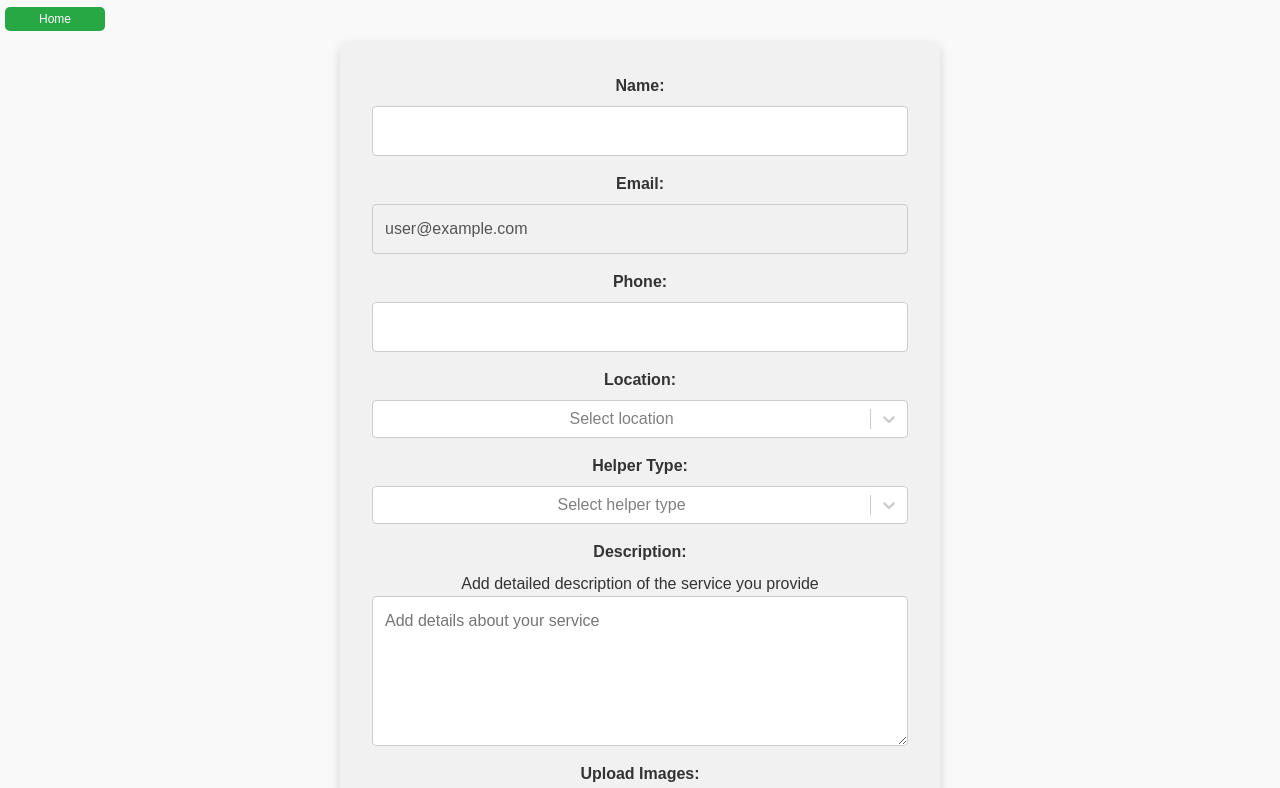
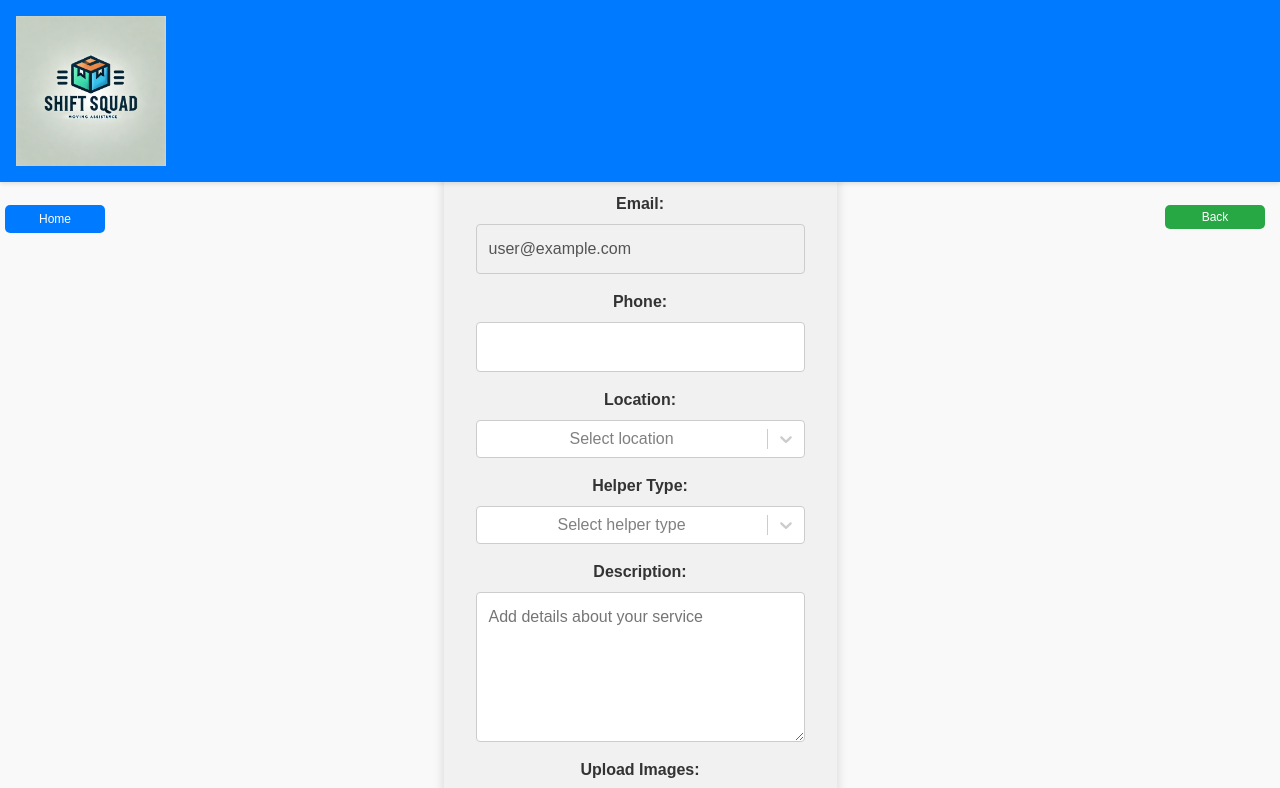
Before and after one commit to Product-Design-Implementation-Group-4/User_Application_Frontend, a React app: page /submit-form in a window 1280 px wide. Shown: the top 788 px of the page. Built offline with nearby package versions, Linux system fonts and the light colour scheme; no server answers; sample sign-in values are in the browser's storage; the HTML template or start-up script is replaced by a standard one.

Commit message:
proper route created for profile,submit form, profile edit and job page, nav bar added to job page

```diff
--- a/src/components/jobs.jsx
+++ b/src/components/jobs.jsx
@@ -1,9 +1,11 @@
 import React, { useEffect, useState } from "react";
 import { getFirestore, collection, query, orderBy, limit, startAfter, getDocs } from "firebase/firestore";
+import { useNavigate } from "react-router-dom";
 import NavbarHome from "../components/NavbarHome";
 import "./Jobs.css";
 
 function Jobs() {
+  const navigate = useNavigate();
   const [jobs, setJobs] = useState([]);
   const [lastVisible, setLastVisible] = useState(null);
   const [loading, setLoading] = useState(false);
@@ -47,6 +49,28 @@ function Jobs() {
   return (
     <div>
       <NavbarHome />
+      <div>
+  <button
+    onClick={() => navigate(-1)}
+    className="back-button"
+    style={{
+      position: "fixed", // Corrected syntax for position
+      top: "200px", // Distance from the top
+      right: "5px", // Distance from the right
+      padding: "5px 5px", // Padding for the button
+      fontSize: "12px", // Font size for text
+      backgroundColor: "#007bff", // Button background color
+      color: "white", // Text color
+      border: "none", // Remove border
+      borderRadius: "5px", // Rounded corners
+      cursor: "pointer", // Pointer cursor for better UX
+      width: "100px", // Button width
+      height: "auto", // Auto height to fit content
+    }}
+  >
+    Back
+  </button>
+</div>
       <div className="jobs-container">
         <h1>Job Listings</h1>
         <div className="jobs-grid">
--- a/src/components/profile.jsx
+++ b/src/components/profile.jsx
@@ -123,6 +123,28 @@ function Profile() {
   return (
     <div className="app-container">
       <Navbar userDetails={userDetails} handleLogout={handleLogout} handleDeleteAccount={handleDeleteAccount} />
+      <div>
+  <button
+    onClick={() => navigate(-1)}
+    className="back-button"
+    style={{
+      position: "fixed", // Corrected syntax for position
+      top: "200px", // Distance from the top
+      right: "5px", // Distance from the right
+      padding: "5px 5px", // Padding for the button
+      fontSize: "12px", // Font size for text
+      backgroundColor: "#007bff", // Button background color
+      color: "white", // Text color
+      border: "none", // Remove border
+      borderRadius: "5px", // Rounded corners
+      cursor: "pointer", // Pointer cursor for better UX
+      width: "100px", // Button width
+      height: "auto", // Auto height to fit content
+    }}
+  >
+    Back
+  </button>
+</div>
       <div className="profile-content">
         <div className="helper-box">
           <h2>Want to be a Helper?</h2>
--- a/src/components/profileEdit.jsx
+++ b/src/components/profileEdit.jsx
@@ -182,26 +182,52 @@ function ProfileEdit() {
     <div>
       <div className="app-container">
         <Navbar />
-        <div><button
-          onClick={() => navigate("/")}
-          className="back-button"
-          style={{
-            position: "absolute",
-            top: "200px",
-            left: "5px",
-            padding: "5px 5px",
-            fontSize: "12px",
-            backgroundColor: "#007bff",
-            color: "white",
-            border: "none",
-            borderRadius: "5px",
-            cursor: "pointer",
-            width: "100px",
-            height: "auto",
-          }}
-        >
-          Home
-        </button></div>
+
+<div>
+  <button
+    onClick={() => navigate("/")}
+    className="home-button"
+    style={{
+      position: "fixed", // Corrected syntax for position
+      top: "200px", // Distance from the top
+      left: "5px", // Distance from the left
+      padding: "5px 5px", // Padding for the button
+      fontSize: "12px", // Font size for text
+      backgroundColor: "#007bff", // Button background color
+      color: "white", // Text color
+      border: "none", // Remove border
+      borderRadius: "5px", // Rounded corners
+      cursor: "pointer", // Pointer cursor for better UX
+      width: "100px", // Button width
+      height: "auto", // Auto height to fit content
+    }}
+  >
+    Home
+  </button>
+</div>
+<div>
+  <button
+    onClick={() => navigate(-1)}
+    className="back-button"
+    style={{
+      position: "fixed", // Corrected syntax for position
+      top: "200px", // Distance from the top
+      right: "5px", // Distance from the right
+      padding: "5px 5px", // Padding for the button
+      fontSize: "12px", // Font size for text
+      backgroundColor: "#007bff", // Button background color
+      color: "white", // Text color
+      border: "none", // Remove border
+      borderRadius: "5px", // Rounded corners
+      cursor: "pointer", // Pointer cursor for better UX
+      width: "100px", // Button width
+      height: "auto", // Auto height to fit content
+    }}
+  >
+    Back
+  </button>
+</div>
+
         <div className="profile-content">
           <div className="profile-section">
             {isEditing ? (
--- a/src/components/submitForm.jsx
+++ b/src/components/submitForm.jsx
@@ -8,6 +8,7 @@ import { v4 as uuidv4 } from "uuid";
 import "../App.css";
 import "../index.css";
 import { useNavigate } from "react-router-dom";
+import Navbar from "./Navbar"; // Assuming you have a Navbar component
 
 function SubmitForm() {
   const [formData, setFormData] = useState({
@@ -18,55 +19,28 @@ function SubmitForm() {
     helperType: "",
     description: "",
   });
-  const navigate = useNavigate();
 
   const [uploadedImages, setUploadedImages] = useState([]);
+  const navigate = useNavigate();
 
   const cityOptions = [
     "Helsinki", "Tampere", "Espoo", "Turku", "Vantaa", "Oulu", "Jyväskylä", "Kuopio",
-    "Lahti", "Kouvola", "Pori", "Joensuu", "Lappeenranta", "Hämeenlinna", "Vaasa",
-    "Seinäjoki", "Rovaniemi", "Mikkeli", "Salo", "Kotka", "Porvoo", "Kokkola",
-    "Lohja", "Hyvinkää", "Kirkkonummi", "Järvenpää", "Rauma", "Tuusula", "Kajaani",
-    "Savonlinna", "Kerava", "Nokia", "Kaarina", "Ylöjärvi", "Kangasala",
-    "Jyväskylän Maalaiskunta", "Riihimäki", "Raseborg", "Imatra", "Sastamala",
-    "Raahe", "Raisio", "Hollola", "Lempäälä", "Tornio", "Siilinjärvi", "Kurikka",
-    "Iisalmi", "Varkaus", "Klaukkala", "Valkeakoski", "Mäntsälä", "Äänekoski",
-    "Hamina", "Kuusankoski", "Korsholm", "Lieto", "Heinola", "Kemi", "Sipoo",
-    "Jämsä", "Jakobstad", "Naantali", "Haukipudas", "Laukaa", "Pirkkala",
-    "Pieksämäki", "Kempele", "Forssa", "Janakkala", "Kauhava", "Orimattila",
-    "Loimaa", "Pielisjärvi", "Uusikaupunki", "Sippola", "Vammala", "Kontiolahti",
-    "Kuusamo", "Pargas", "Ylivieska", "Nastola", "Lapua", "Loviisa", "Kauhajoki",
-    "Kiiminki", "Ulvila", "Ilmajoki", "Kalajoki", "Liperi", "Eura", "Alavus",
-    "Mikkelin Maalaiskunta", "Vehkalahti", "Kankaanpää", "Sääminki", "Mariehamn",
-    "Lieksa", "Valkeala", "Pedersöre", "Nivala", "Nurmo", "Kivistö", "Joutseno",
-    "Paimio", "Sotkamo", "Hämeenkyrö", "Huittinen", "Liminka", "Muurame",
-    "Alajärvi", "Lapinlahti", "Leppävirta", "Saarijärvi", "Ii", "Oulunsalo",
-    "Kitee", "Masku", "Kauniainen", "Eurajoki", "Orivesi", "Närpes", "Hattula",
-    "Keuruu", "Muhos", "Somero", "Halikko", "Karis", "Sodankylä", "Karkkila",
-    "Pöytyä", "Laitila", "Hanko", "Hausjärvi", "Keminmaa", "Elimäki", "Pudasjärvi",
-    "Loppi", "Laihia", "Toijala", "Suomussalmi", "Nurmes", "Jalasjärvi",
-    "Nurmijärvi", "Mynämäki", "Kuhmo", "Oulainen", "Kiuruvesi", "Kokemäki",
-    "Kemijärvi", "Nykarleby", "Rajamäki", "Jämsänkoski", "Tyrvää", "Pyhäselkä",
-    "Ikaalinen", "Outokumpu", "Säkylä", "Suonenjoki", "Virrat", "Inari", "Tyrnävä",
-    "Parkano", "Harjavalta", "Vörå", "Haapajärvi", "Eno", "Vanaja", "Haapavesi",
-    "Jokela", "Pälkäne", "Piikkiö", "Iitti", "Nilsiä", "Kittilä", "Viitasaari",
-    "Kronoby", "Mänttä", "Kristinestad", "Siuntio", "Mäntyharju", "Tammela",
-    "Pieksämäen Maalaiskunta", "Rusko", "Noormarkku", "Ähtäri",
+    // Add remaining cities...
   ];
 
   const helperOptions = ["Person", "Van", "Car with Tow Bar"];
 
   const handleChange = (e) => {
     const { name, value } = e.target;
-    setFormData({ ...formData, [name]: value });
+    setFormData((prev) => ({ ...prev, [name]: value }));
   };
 
   const handleLocationChange = (selectedOption) => {
-    setFormData({ ...formData, location: selectedOption?.value || "" });
+    setFormData((prev) => ({ ...prev, location: selectedOption?.value || "" }));
   };
 
   const handleHelperTypeChange = (selectedOption) => {
-    setFormData({ ...formData, helperType: selectedOption?.value || "" });
+    setFormData((prev) => ({ ...prev, helperType: selectedOption?.value || "" }));
   };
 
   const handleImageUpload = async (e) => {
@@ -78,13 +52,9 @@ function SubmitForm() {
       const fileRef = ref(storage, `users/cars/${fileName}`);
 
       try {
-
         const uploadTask = uploadBytesResumable(fileRef, file);
-
         await uploadTask;
-
         const downloadURL = await getDownloadURL(fileRef);
-
         uploadedFiles.push(downloadURL);
       } catch (error) {
         console.error("Error uploading image: ", error);
@@ -100,46 +70,37 @@ function SubmitForm() {
       setUploadedImages((prevState) => prevState.filter((image) => image !== imageURL));
 
       const imageName = decodeURIComponent(imageURL.split("/o/").pop().split("?")[0]);
-
       const path = imageName.replace("users%2Fcars%2F", "users/cars/");
-
-      console.log("Image Path to Delete: ", path);
-
       const imageRef = ref(storage, path);
-      console.log("Firebase Storage Reference: ", imageRef);
-
 
       await deleteObject(imageRef);
-      console.log("Image removed from storage");
-
-      alert("Image removed successfully");
+      alert("Image removed successfully.");
     } catch (error) {
       console.error("Error removing image from storage:", error);
       alert("Error removing image, please try again.");
     }
   };
 
-
-
   const handleSubmit = async (e) => {
     e.preventDefault();
 
     if (auth.currentUser) {
       const userRef = doc(db, "Users", auth.currentUser.uid);
+
       try {
         await setDoc(
           userRef,
-          {
-            ...formData,
-            uploadedImages: uploadedImages,
-          },
+          { ...formData, uploadedImages },
           { merge: true }
         );
         alert("Profile updated successfully!");
         navigate("/profile");
       } catch (error) {
-        alert(`Error updating profile: ${error.message}`);
+        console.error("Error updating profile:", error);
+        alert("Error updating profile: " + error.message);
       }
+    } else {
+      alert("User not authenticated. Please sign in.");
     }
   };
 
@@ -147,26 +108,47 @@ function SubmitForm() {
   const helperSelectOptions = helperOptions.map((helper) => ({ value: helper, label: helper }));
 
   return (
-    <div>
+    <div className="app-container">
+      <Navbar />
       <button
         onClick={() => navigate("/")}
-        className="back-button"
+        className="home-button"
         style={{
-          position: "absolute",
-          top: "2px",
-          left: "5px",
-          padding: "5px 5px",
-          fontSize: "12px",
-          backgroundColor: "#007bff",
-          color: "white",
-          border: "none",
-          borderRadius: "5px",
-          cursor: "pointer",
-          width: "100px",
-          height: "auto",
+          position: "fixed", // Corrected syntax for position
+          top: "200px", // Distance from the top
+          left: "5px", // Distance from the left
+          padding: "5px 5px", // Padding for the button
+          fontSize: "12px", // Font size for text
+          backgroundColor: "#007bff", // Button background color
+          color: "white", // Text color
+          border: "none", // Remove border
+          borderRadius: "5px", // Rounded corners
+          cursor: "pointer", // Pointer cursor for better UX
+          width: "100px", // Button width
+          height: "auto", // Auto height to fit content
         }}
       >
         Home
+      </button>
+      <button
+        onClick={() => navigate(-1)}
+        className="back-button"
+        style={{
+          position: "fixed", // Corrected syntax for position
+          top: "200px", // Distance from the top
+          right: "5px", // Distance from the right
+          padding: "5px 5px", // Padding for the button
+          fontSize: "12px", // Font size for text
+          backgroundColor: "#007bff", // Button background color
+          color: "white", // Text color
+          border: "none", // Remove border
+          borderRadius: "5px", // Rounded corners
+          cursor: "pointer", // Pointer cursor for better UX
+          width: "100px", // Button width
+          height: "auto", // Auto height to fit content
+        }}
+      >
+        Back
       </button>
       <div className="profile-container">
         <form onSubmit={handleSubmit} className="profile-form">
@@ -225,7 +207,6 @@ function SubmitForm() {
           </div>
           <div className="form-group">
             <label>Description:</label>
-            <>Add detailed description of the service you provide</>
             <textarea
               name="description"
               value={formData.description}
@@ -237,7 +218,6 @@ function SubmitForm() {
           </div>
           <div className="form-group">
             <label>Upload Images:</label>
-            <>Add multiple image of your vehicle if you provide service with "Van" / "Car with Tow Bar". If you select "Person" add your profile picture.</>
             <input
               type="file"
               multiple
@@ -248,7 +228,7 @@ function SubmitForm() {
             <div className="image-preview-container">
               {uploadedImages.map((image, index) => (
                 <div key={index} className="image-preview">
-      <img src={image} alt={`Upload preview ${index + 1}`} />
+                  <img src={image} alt={`Preview ${index + 1}`} />
                   <button type="button" onClick={() => removeImage(image)}>
                     Remove
                   </button>
```
Also changed, not shown: 1 other file (tests, documents, lock files or other folders). Lines whose indentation alone changed are shown as unchanged.
